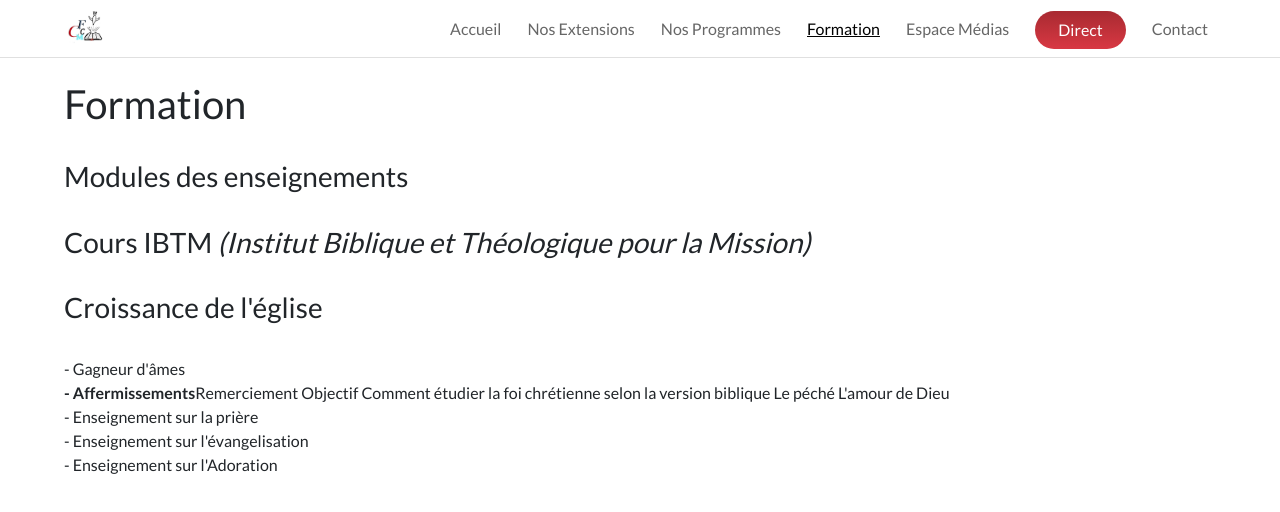
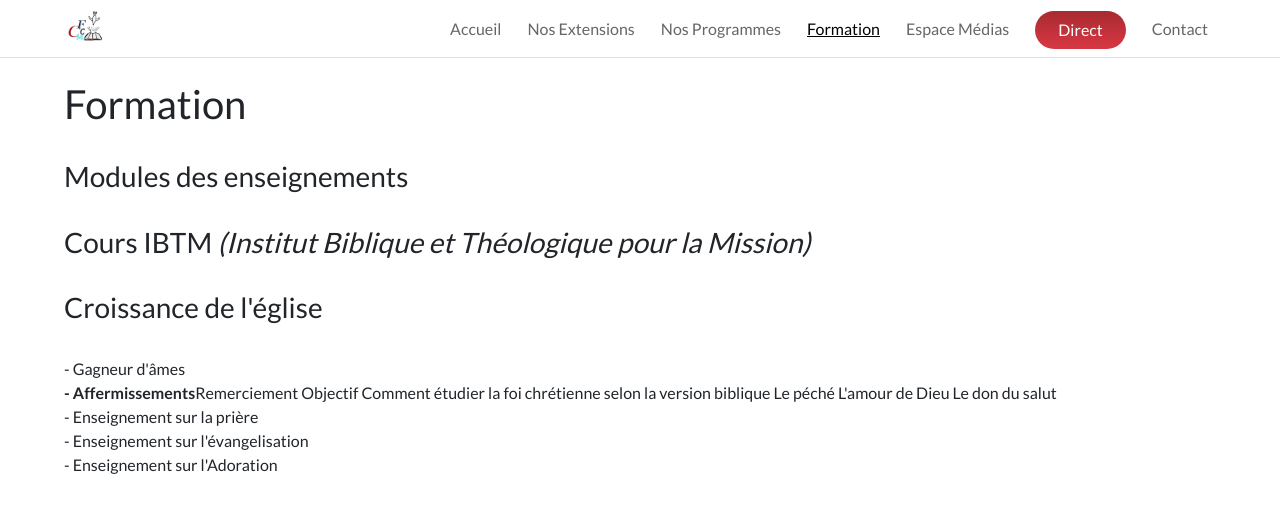
Before and after one commit to Olivier-Kango/cfcm, a React (Create React App) app: page /formation in a window 1280 px wide. Shown: the top 512 px of the page. Built offline with nearby package versions, Linux system fonts and the light colour scheme; a web font is replaced by a local one.

Commit message:
don du salut

```diff
--- a/src/components/Formation.js
+++ b/src/components/Formation.js
@@ -22,6 +22,7 @@ const Formation = () => (
     Comment étudier la foi chrétienne selon la version biblique
     Le péché
     L&apos;amour de Dieu
+    Le don du salut
     <br />
     - Enseignement sur la prière
     <br />
```
